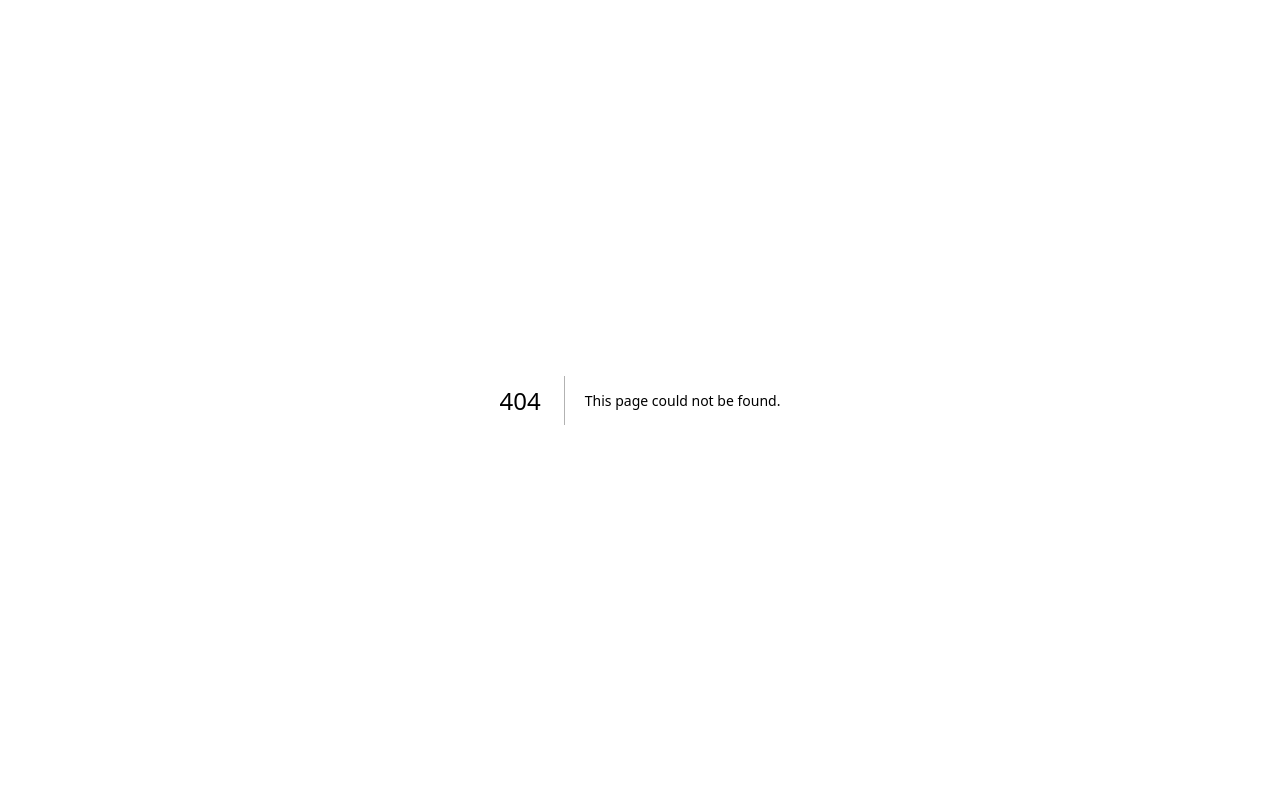
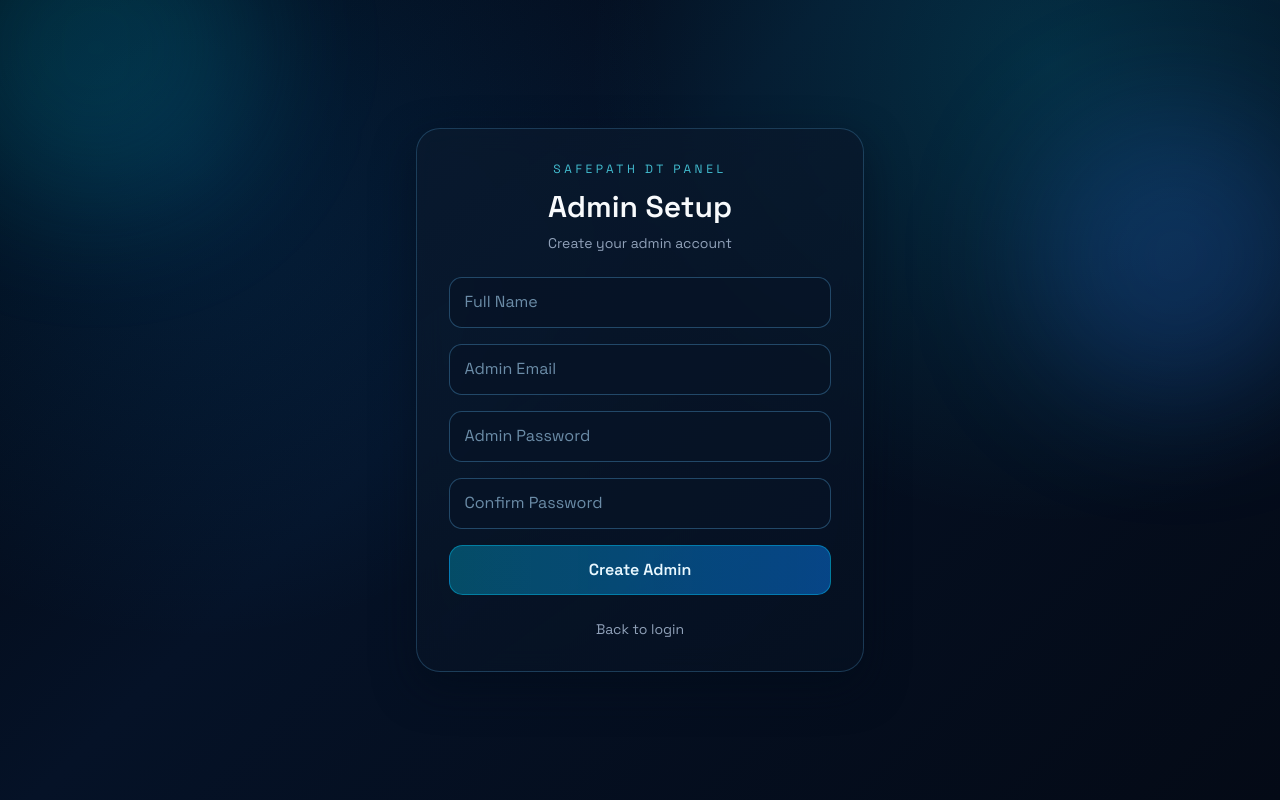
Before and after one commit to mahisharma70014-dotcom/safepath, a Next.js app: page /admin-setup in a window 1280 px wide. Before the commit this address had no page. Built offline with nearby package versions, Linux system fonts and the light colour scheme; no server answers.

Commit message:
feat: allow any email registration and add admin setup flow

```diff
--- /dev/null
+++ b/src/app/(auth)/admin-setup/page.tsx
@@ -0,0 +1,141 @@
+"use client";
+
+import { Toast } from "@/components/ui/toast";
+import { auth, isFirebaseConfigured } from "@/lib/firebase";
+import { createUserWithEmailAndPassword } from "firebase/auth";
+import { useRouter } from "next/navigation";
+import { useState } from "react";
+
+export default function AdminSetupPage() {
+  const router = useRouter();
+  const [toast, setToast] = useState(false);
+  const [error, setError] = useState("");
+  const [loading, setLoading] = useState(false);
+
+  return (
+    <div className="glass-card animate-rise rounded-3xl p-6 sm:p-8">
+      <div className="mb-6 text-center">
+        <p className="text-xs uppercase tracking-[0.3em] text-cyan-300/80">SafePath DT Panel</p>
+        <h1 className="mt-3 text-3xl font-semibold text-slate-50">Admin Setup</h1>
+        <p className="mt-2 text-sm text-slate-400">Create your admin account</p>
+      </div>
+
+      <form
+        className="space-y-4"
+        onSubmit={async (event) => {
+          event.preventDefault();
+          setLoading(true);
+
+          const formData = new FormData(event.currentTarget);
+          const email = String(formData.get("email") ?? "").trim().toLowerCase();
+          const password = String(formData.get("password") ?? "");
+          const confirmPassword = String(formData.get("confirmPassword") ?? "");
+          const fullName = String(formData.get("fullName") ?? "").trim();
+
+          if (password !== confirmPassword) {
+            setError("Passwords do not match.");
+            setLoading(false);
+            return;
+          }
+
+          if (password.length < 6) {
+            setError("Password must be at least 6 characters.");
+            setLoading(false);
+            return;
+          }
+
+          if (!isFirebaseConfigured || !auth) {
+            setError("Firebase authentication is not configured.");
+            setLoading(false);
+            return;
+          }
+
+          try {
+            const credential = await createUserWithEmailAndPassword(auth, email, password);
+            const idToken = await credential.user.getIdToken();
+
+            const setupResponse = await fetch("/api/admin/setup", {
+              method: "POST",
+              headers: {
+                "Content-Type": "application/json",
+              },
+              body: JSON.stringify({
+                uid: credential.user.uid,
+                email,
+                fullName,
+                adminPassword: password,
+              }),
+            });
+
+            const payload = (await setupResponse.json()) as { message?: string };
+            if (!setupResponse.ok) {
+              throw new Error(payload.message ?? "Unable to setup admin.");
+            }
+
+            setError("");
+            setToast(true);
+            setTimeout(() => router.push("/admin/dashboard"), 600);
+          } catch (setupError) {
+            setError(
+              setupError instanceof Error
+                ? setupError.message
+                : "Unable to setup admin account.",
+            );
+            setLoading(false);
+          }
+        }}
+      >
+        <input
+          name="fullName"
+          className="input-base"
+          placeholder="Full Name"
+          required
+          disabled={loading}
+        />
+        <input
+          name="email"
+          type="email"
+          className="input-base"
+          placeholder="Admin Email"
+          required
+          disabled={loading}
+        />
+        <input
+          name="password"
+          type="password"
+          className="input-base"
+          placeholder="Admin Password"
+          required
+          disabled={loading}
+        />
+        <input
+          name="confirmPassword"
+          type="password"
+          className="input-base"
+          placeholder="Confirm Password"
+          required
+          disabled={loading}
+        />
+
+        {error ? <p className="text-sm text-rose-300">{error}</p> : null}
+
+        <button
+          type="submit"
+          className="btn-primary w-full py-3 font-semibold disabled:opacity-50"
+          disabled={loading}
+        >
+          {loading ? "Setting up..." : "Create Admin"}
+        </button>
+      </form>
+
+      <p className="mt-6 text-center text-sm text-slate-400">
+        Back to{" "}
+        <a href="/login" className="text-cyan-300 hover:text-cyan-100">
+          login
+        </a>
+      </p>
+
+      {toast && <Toast message="Admin account created successfully!" />}
+    </div>
+  );
+}
--- a/src/app/(auth)/register/page.tsx
+++ b/src/app/(auth)/register/page.tsx
@@ -1,6 +1,5 @@
 "use client";
 
-import { isCompanyEmail } from "@/lib/auth";
 import { Toast } from "@/components/ui/toast";
 import { auth, isFirebaseConfigured } from "@/lib/firebase";
 import { createUserWithEmailAndPassword, updateProfile } from "firebase/auth";
@@ -18,7 +17,7 @@ export default function RegisterPage() {
       <div className="mb-6 text-center">
         <p className="text-xs uppercase tracking-[0.3em] text-cyan-300/80">SafePath DT Panel</p>
         <h1 className="mt-3 text-3xl font-semibold text-slate-50">Create Account</h1>
-        <p className="mt-2 text-sm text-slate-400">Register with email and secure your seller profile</p>
+        <p className="mt-2 text-sm text-slate-400">Register with any email and create your account</p>
       </div>
 
       <form
@@ -32,12 +31,6 @@ export default function RegisterPage() {
           const phone = String(formData.get("phone") ?? "").trim();
           const password = String(formData.get("password") ?? "");
           const confirmPassword = String(formData.get("confirmPassword") ?? "");
-
-          if (!isCompanyEmail(email)) {
-            setError("Use company email only for registration.");
-            setToast(false);
-            return;
-          }
 
           if (password !== confirmPassword) {
             setError("Password and confirm password must match.");
--- /dev/null
+++ b/src/app/api/admin/setup/route.ts
@@ -0,0 +1,78 @@
+import { adminDb, isFirebaseAdminConfigured } from "@/lib/firebase-admin";
+import { NextRequest, NextResponse } from "next/server";
+import { Timestamp } from "firebase-admin/firestore";
+
+export async function POST(request: NextRequest) {
+  try {
+    if (!isFirebaseAdminConfigured) {
+      return NextResponse.json(
+        { message: "Firebase admin not configured" },
+        { status: 503 },
+      );
+    }
+
+    const body = (await request.json()) as {
+      uid: string;
+      email: string;
+      fullName: string;
+      adminPassword?: string;
+    };
+
+    const { uid, email, fullName, adminPassword } = body;
+
+    if (!uid || !email) {
+      return NextResponse.json(
+        { message: "Missing uid or email" },
+        { status: 400 },
+      );
+    }
+
+    // Check if user exists
+    const userRef = adminDb.collection("users").doc(uid);
+    const existing = await userRef.get();
+
+    if (existing.exists && existing.data()?.role === "admin") {
+      return NextResponse.json(
+        { message: "User is already admin" },
+        { status: 409 },
+      );
+    }
+
+    // Update user to admin role
+    const userPayload = {
+      email,
+      fullName: fullName || existing.data()?.fullName || "Admin User",
+      role: "admin",
+      updatedAt: Timestamp.now(),
+      createdAt: existing.exists ? existing.data()?.createdAt : Timestamp.now(),
+    };
+
+    await userRef.set(userPayload, { merge: true });
+
+    // Store admin credentials if provided
+    if (adminPassword) {
+      const adminCredsRef = adminDb.collection("admin-credentials").doc(uid);
+      await adminCredsRef.set(
+        {
+          uid,
+          email,
+          passwordHash: Buffer.from(adminPassword).toString("base64"), // Note: Use proper bcrypt in production
+          createdAt: Timestamp.now(),
+        },
+        { merge: true },
+      );
+    }
+
+    return NextResponse.json({
+      success: true,
+      message: "Admin created successfully",
+      user: userPayload,
+    });
+  } catch (error) {
+    console.error("Admin setup error:", error);
+    return NextResponse.json(
+      { message: error instanceof Error ? error.message : "Setup failed" },
+      { status: 500 },
+    );
+  }
+}
```
